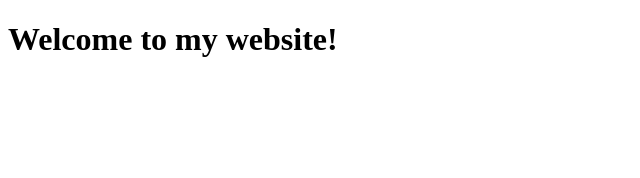
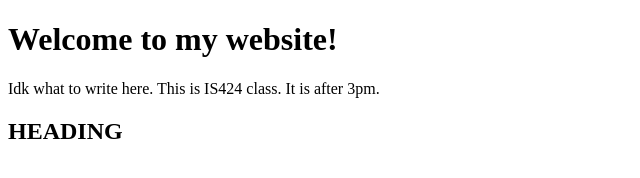
Before and after one commit to skindl/simran, a plain HTML site: page index.html in a window 1280 px wide. Shown: the whole page, without its empty margins (0-640 px from the left). Drawn offline with Linux system fonts and the light colour scheme.

Commit message:
added p and h2 tag

```diff
--- a/index.html
+++ b/index.html
@@ -7,5 +7,7 @@
   </head>
   <body>
     <h1>Welcome to my website!</h1>
+    <p>Idk what to write here. This is IS424 class. It is after 3pm.</p>
+    <h2>HEADING</h2>
   </body>
 </html>
```
